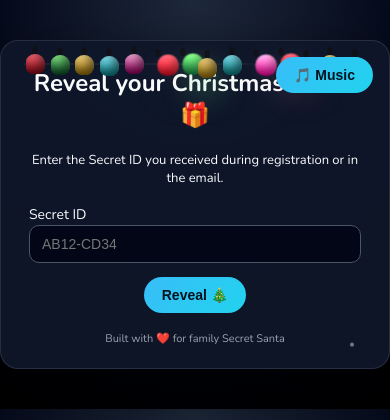
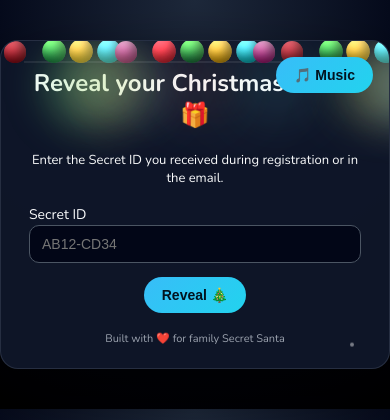
Before and after one commit to amyth99/secret-santa, a Flask app: page /reveal in a window 390 px wide. Shown: the top 420 px of the page. Run offline with Flask 3, Linux system fonts and the light colour scheme; some libraries are stand-ins or nearby versions.

Commit message:
final light

```diff
--- a/templates/base.html
+++ b/templates/base.html
@@ -12,7 +12,7 @@
         body {
             margin: 0;
             padding: 0;
-            font-family: "Nunito", system-ui, -apple-system, BlinkMacSystemFont, "Segoe UI", sans-serif;
+            font-family: "Nunito", system-ui, sans-serif;
             background: radial-gradient(circle at top, #1e293b 0, #020617 50%, #000 100%);
             color: #f9fafb;
         }
@@ -26,10 +26,10 @@
             box-shadow: 0 24px 60px rgba(0,0,0,0.55);
             position: relative;
             overflow: hidden;
-            border: 1px solid rgba(148, 163, 184, 0.18);
+            border: 1px solid rgba(148,163,184,0.18);
         }
 
-        h1, h2, h3 { margin-top: 0; text-align: center; }
+        h1, h2, h3 { text-align: center; margin-top: 0; }
         a { color: #a5b4fc; }
 
         .btn {
@@ -42,7 +42,6 @@
             font-weight: 700;
             cursor: pointer;
             text-decoration: none;
-            text-align: center;
             font-size: 14px;
             transition: transform 0.1s ease, box-shadow 0.1s ease, filter 0.1s ease;
         }
@@ -50,207 +49,151 @@
         .btn:hover { transform: translateY(-1px) scale(1.01); box-shadow: 0 10px 20px rgba(0,0,0,0.35); filter: brightness(1.03); }
 
         input[type="text"], input[type="password"], textarea {
-            width: 100%; padding: 10px 12px; border-radius: 10px; border: 1px solid #4b5563;
-            background: #020617; color: #e5e7eb; box-sizing: border-box; font-size: 14px;
+            width: 100%;
+            padding: 10px 12px;
+            border-radius: 10px;
+            border: 1px solid #4b5563;
+            background: #020617;
+            color: #e5e7eb;
+            font-size: 14px;
+            box-sizing: border-box;
         }
         textarea { resize: vertical; min-height: 80px; }
+
+        .field { margin-bottom: 14px; }
         label { font-size: 14px; }
-        .field { margin-bottom: 14px; }
 
         .flash { padding: 8px 10px; border-radius: 8px; margin-bottom: 12px; font-size: 13px; }
         .flash.error { background: #fee2e2; color: #7f1d1d; }
         .flash.success { background: #dcfce7; color: #14532d; }
         .flash.info { background: #e0f2fe; color: #0c4a6e; }
 
-        .music-control { position: absolute; top: 16px; right: 16px; font-size: 12px; z-index: 120; }
+        .music-control { position: absolute; top: 16px; right: 16px; z-index: 120; }
 
-        /* Simple floating snow dots */
+        /* Snow */
         .snow { position: absolute; width: 4px; height: 4px; background: white; border-radius: 50%; opacity: 0.8; animation: fall 10s linear infinite; }
-        .snow:nth-child(1) { left: 10%; animation-duration: 8s; animation-delay: 0s; }
+        .snow:nth-child(1) { left: 10%; animation-duration: 8s; }
         .snow:nth-child(2) { left: 30%; animation-duration: 9s; animation-delay: 2s; }
         .snow:nth-child(3) { left: 50%; animation-duration: 7s; animation-delay: 4s; }
         .snow:nth-child(4) { left: 70%; animation-duration: 11s; animation-delay: 1s; }
         .snow:nth-child(5) { left: 90%; animation-duration: 10s; animation-delay: 3s; }
-        @keyframes fall { 0% { transform: translateY(-10px); opacity: 0; } 10% { opacity: 0.9; } 100% { transform: translateY(500px); opacity: 0; } }
+        @keyframes fall { 0%{transform:translateY(-10px);opacity:0;}10%{opacity:.9;}100%{transform:translateY(500px);opacity:0;} }
 
-        .footer { margin-top: 18px; font-size: 11px; text-align: center; color: #9ca3af; }
+        .footer { margin-top: 18px; text-align:center; font-size:11px; color:#9ca3af; }
 
-        /* ---------- String lights: static hanging, glow only ---------- */
+        /* String lights (static, no movement) */
         .string-lights {
             position: absolute;
             top: -8px;
-            left: 0;
-            right: 0;
-            height: 96px;
+            left: 0; right: 0;
+            height: 90px;
             pointer-events: none;
             display: flex;
             justify-content: center;
-            align-items: flex-start;
             z-index: 50;
-            overflow: visible;
-            padding-top: 6px;
         }
 
         .string-lights::before {
-            content: "";
-            position: absolute;
-            top: 28px;
-            left: 6%;
-            right: 6%;
-            height: 2px;
-            background: linear-gradient(90deg, rgba(255,255,255,0.06), rgba(255,255,255,0.02));
-            border-radius: 2px;
-            z-index: 52;
+            content:"";
+            position:absolute;
+            top:28px;
+            left:6%; right:6%;
+            height:2px;
+            background:rgba(255,255,255,0.08);
         }
 
-        /* bulb container (static - no transforms on the bulb element) */
         .string-lights .bulb {
             --size: 10px;
-            width: calc(var(--size) * 1.4);
-            height: calc(var(--size) * 1.9);
+            width: calc(var(--size)*1.5);
+            height: calc(var(--size)*1.8);
             margin: 0 8px;
             position: relative;
-            z-index: 55;
-            display: flex;
-            align-items: flex-start;
-            /* removed transform-origin and any transition on transform to avoid jitter */
+            transform-origin: 50% 0;
+            /* STATIC — no animation */
         }
 
+        /* Holder */
         .string-lights .bulb::before {
-            content: "";
-            position: absolute;
-            top: 0;
-            left: 50%;
-            transform: translateX(-50%);
-            width: 5px;
-            height: 8px;
-            border-radius: 3px;
-            background: rgba(16,16,16,0.75);
-            z-index: 60;
+            content:"";
+            position:absolute;
+            top:0; left:50%; transform:translateX(-50%);
+            width:5px; height:8px;
+            background:rgba(16,16,16,0.8);
+            border-radius:3px;
         }
 
+        /* Glass bulb */
         .string-lights .bulb::after {
-            content: "";
-            position: absolute;
-            top: 8px;
-            left: 50%;
-            transform: translateX(-50%);
-            width: calc(var(--size) * 2.2);
-            height: calc(var(--size) * 2.2);
-            border-radius: 50% 50% 45% 45%;
+            content:"";
+            position:absolute;
+            top:8px; left:50%; transform:translateX(-50%);
+            width: calc(var(--size)*2.2);
+            height: calc(var(--size)*2.2);
+            border-radius:50% 50% 45% 45%;
             background: rgba(255,255,255,0.08);
             box-shadow: inset -4px -6px 12px rgba(0,0,0,0.6);
-            z-index: 70;
-            transition: transform 200ms ease, box-shadow 200ms ease, filter 200ms ease;
-            will-change: transform, box-shadow, filter;
-            pointer-events: none;
+            z-index: 5;
+            transition: filter 200ms ease, transform 200ms ease;
         }
 
-        /* color of bulb surface (static) */
-        .string-lights .bulb[data-color="red"]::after   { background: linear-gradient(180deg,#ff6b78,#b40a1a); }
-        .string-lights .bulb[data-color="green"]::after { background: linear-gradient(180deg,#8ef48a,#0b662f); }
-        .string-lights .bulb[data-color="gold"]::after  { background: linear-gradient(180deg,#ffe08a,#c38f0b); }
-        .string-lights .bulb[data-color="cyan"]::after  { background: linear-gradient(180deg,#8ef0ff,#0aa0a8); }
-        .string-lights .bulb[data-color="pink"]::after  { background: linear-gradient(180deg,#ffb3e2,#c1007a); }
+        /* Colors */
+        .bulb[data-color="red"]::after   { background: linear-gradient(180deg,#ff6b78,#b40a1a); }
+        .bulb[data-color="green"]::after { background: linear-gradient(180deg,#8ef48a,#0b662f); }
+        .bulb[data-color="gold"]::after  { background: linear-gradient(180deg,#ffe08a,#c38f0b); }
+        .bulb[data-color="cyan"]::after  { background: linear-gradient(180deg,#8ef0ff,#0aa0a8); }
+        .bulb[data-color="pink"]::after  { background: linear-gradient(180deg,#ffb3e2,#c1007a); }
 
-        /* glow element above the bulb surface */
-        .string-lights .bulb .glow {
-            position: absolute;
-            top: 12px;
-            left: 50%;
-            transform: translateX(-50%);
-            width: 80px;
-            height: 80px;
-            border-radius: 50%;
-            z-index: 200;
-            opacity: 0;
-            filter: blur(18px);
-            pointer-events: none;
-            mix-blend-mode: screen;
-            transition: opacity 120ms linear;
+        /* Glow layer */
+        .bulb .glow {
+            position:absolute;
+            top:12px; left:50%; transform:translateX(-50%);
+            width:80px; height:80px;
+            border-radius:50%;
+            opacity:0;
+            filter:blur(18px);
+            mix-blend-mode:screen;
+            pointer-events:none;
+            z-index: 10;
         }
 
-        .string-lights .bulb[data-color="red"] .glow   { background: rgba(255,90,110,0.28); }
-        .string-lights .bulb[data-color="green"] .glow { background: rgba(110,230,140,0.26); }
-        .string-lights .bulb[data-color="gold"] .glow  { background: rgba(255,215,110,0.26); }
-        .string-lights .bulb[data-color="cyan"] .glow  { background: rgba(110,230,240,0.26); }
-        .string-lights .bulb[data-color="pink"] .glow  { background: rgba(255,160,200,0.26); }
+        .bulb[data-color="red"] .glow   { background:rgba(255,90,110,0.28); }
+        .bulb[data-color="green"] .glow { background:rgba(110,230,140,0.26); }
+        .bulb[data-color="gold"] .glow  { background:rgba(255,215,110,0.26); }
+        .bulb[data-color="cyan"] .glow  { background:rgba(110,230,240,0.26); }
+        .bulb[data-color="pink"] .glow  { background:rgba(255,160,200,0.26); }
 
-        /* lit state: bulb surface brightens slightly while glow runs */
-        .string-lights .bulb.lit::after {
-            filter: brightness(1.25) saturate(1.1);
-            box-shadow:
-              0 0 26px rgba(255,255,255,0.06),
-              0 0 30px rgba(255,255,255,0.05),
-              inset -4px -6px 12px rgba(0,0,0,0.45);
-            transform: translateY(-2px) scale(1.06);
+        /* When glowing */
+        .bulb.lit::after {
+            filter:brightness(1.28) saturate(1.15);
+            transform:translateY(-1px) scale(1.06);
         }
 
-        /* soft glow animation (only affects glow element opacity/scale) */
         @keyframes soft-glow {
-          0%   { opacity: 0; transform: scale(0.96); }
-          50%  { opacity: 1; transform: scale(1.03); }
-          100% { opacity: 0; transform: scale(0.98); }
-        }
-
-        /* STATIC hanging positions: use margin-top (no transform, no transition) */
-        .string-lights .bulb:nth-child(1)  { margin-top: 6px; }
-        .string-lights .bulb:nth-child(2)  { margin-top: 8px; }
-        .string-lights .bulb:nth-child(3)  { margin-top: 7px; }
-        .string-lights .bulb:nth-child(4)  { margin-top: 9px; }
-        .string-lights .bulb:nth-child(5)  { margin-top: 6px; }
-        .string-lights .bulb:nth-child(6)  { margin-top: 8px; }
-        .string-lights .bulb:nth-child(7)  { margin-top: 7px; }
-        .string-lights .bulb:nth-child(8)  { margin-top: 9px; }
-        .string-lights .bulb:nth-child(9)  { margin-top: 6px; }
-        .string-lights .bulb:nth-child(10) { margin-top: 8px; }
-        .string-lights .bulb:nth-child(11) { margin-top: 7px; }
-        .string-lights .bulb:nth-child(12) { margin-top: 9px; }
-        .string-lights .bulb:nth-child(13) { margin-top: 6px; }
-        .string-lights .bulb:nth-child(14) { margin-top: 8px; }
-
-        @media (max-width: 640px) {
-            .string-lights { top: -6px; height: 72px; }
-            .string-lights .bulb { margin: 0 6px; --size: 9px; }
-            .string-lights .bulb .glow { width: 42px; height: 42px; filter: blur(12px); }
-            .string-lights .bulb:nth-child(1)  { margin-top: 5px; }
-            .string-lights .bulb:nth-child(2)  { margin-top: 6px; }
-            .string-lights .bulb:nth-child(3)  { margin-top: 6px; }
-            .string-lights .bulb:nth-child(4)  { margin-top: 7px; }
-            .string-lights .bulb:nth-child(5)  { margin-top: 5px; }
+            0% { opacity:0; transform:scale(0.95); }
+            50% { opacity:1; transform:scale(1.05); }
+            100% { opacity:0; transform:scale(0.97); }
         }
     </style>
 </head>
+
 <body>
 <div class="container">
 
-    <!-- string lights (inside container so they hang on the card) -->
+    <!-- STRING LIGHTS -->
     <div class="string-lights" aria-hidden="true">
-        <div class="bulb" data-color="red"></div>
-        <div class="bulb" data-color="green"></div>
-        <div class="bulb" data-color="gold"></div>
-        <div class="bulb" data-color="cyan"></div>
-        <div class="bulb" data-color="pink"></div>
-        <div class="bulb" data-color="red"></div>
-        <div class="bulb" data-color="green"></div>
-        <div class="bulb" data-color="gold"></div>
-        <div class="bulb" data-color="cyan"></div>
-        <div class="bulb" data-color="pink"></div>
-        <div class="bulb" data-color="red"></div>
-        <div class="bulb" data-color="green"></div>
-        <div class="bulb" data-color="gold"></div>
-        <div class="bulb" data-color="cyan"></div>
+        {% for color in ["red","green","gold","cyan","pink",
+                         "red","green","gold","cyan","pink",
+                         "red","green","gold","cyan"] %}
+            <div class="bulb" data-color="{{ color }}"></div>
+        {% endfor %}
     </div>
 
-    <!-- Simple snow dots -->
-    <div class="snow"></div>
-    <div class="snow"></div>
-    <div class="snow"></div>
-    <div class="snow"></div>
-    <div class="snow"></div>
+    <!-- SNOW -->
+    <div class="snow"></div><div class="snow"></div><div class="snow"></div>
+    <div class="snow"></div><div class="snow"></div>
 
     <div class="music-control">
-        <button class="btn btn-secondary music-btn" type="button" onclick="toggleMusic()">🎵 Music</button>
+        <button class="btn btn-secondary" onclick="toggleMusic()">🎵 Music</button>
     </div>
 
     {% with messages = get_flashed_messages(with_categories=true) %}
@@ -266,9 +209,7 @@
     <div class="footer">Built with ❤️ for family Secret Santa</div>
 </div>
 
-<audio id="bg-music" loop>
-    <!-- <source src="{{ url_for('static', filename='music/christmas.mp3') }}" type="audio/mpeg"> -->
-</audio>
+<audio id="bg-music" loop></audio>
 
 <script>
 const audioEl = document.getElementById("bg-music");
@@ -280,52 +221,45 @@
 }
 </script>
 
+<!-- Force-clean transforms in case old deployments left inline styles -->
 <script>
-/* JS only controls the glow element and the .lit class.
-   No transform or animation values are touched here. */
 (function() {
-    try {
+    document.querySelectorAll(".string-lights .bulb").forEach(b => {
+        b.style.transform = "";
+        b.style.animation = "";
+        b.style.animationDelay = "";
+    });
+})();
+</script>
+
+<script>
+/* Glow-only logic */
+(function() {
     const bulbs = document.querySelectorAll(".string-lights .bulb");
     bulbs.forEach((b, i) => {
-            // ensure glow element exists
-            let glow = b.querySelector(".glow");
-            if (!glow) {
-                glow = document.createElement("span");
+        let glow = document.createElement("span");
         glow.className = "glow";
         b.appendChild(glow);
-            }
-
-            const minDelay = 900;
-            const maxDelay = 4000;
-            const minDur = 1400;
-            const maxDur = 3000;
 
         function schedule() {
-                const delay = Math.random() * (maxDelay - minDelay) + minDelay;
+            const dur = Math.random() * 1800 + 1200;
+            const delay = Math.random() * 2800 + 600;
+
             setTimeout(() => {
-                    const dur = Math.random() * (maxDur - minDur) + minDur;
-
-                    // trigger glow animation and lit state
-                    glow.style.opacity = "1";
                 glow.style.animation = `soft-glow ${dur}ms ease-in-out`;
-                    glow.style.animationFillMode = "forwards";
                 b.classList.add("lit");
 
                 setTimeout(() => {
                     glow.style.animation = "";
-                        glow.style.opacity = "0";
                     b.classList.remove("lit");
                     schedule();
-                    }, dur + 60);
-                }, delay + i * 60);
+                }, dur + 40);
+
+            }, delay);
         }
 
-            // start scheduling (staggered by small amount)
-            setTimeout(schedule, 200 + i * 60);
+        schedule();
     });
-    } catch (e) {
-        console.warn("Lights init failed", e);
-    }
 })();
 </script>
 
```
Lines whose indentation alone changed are shown as unchanged.
